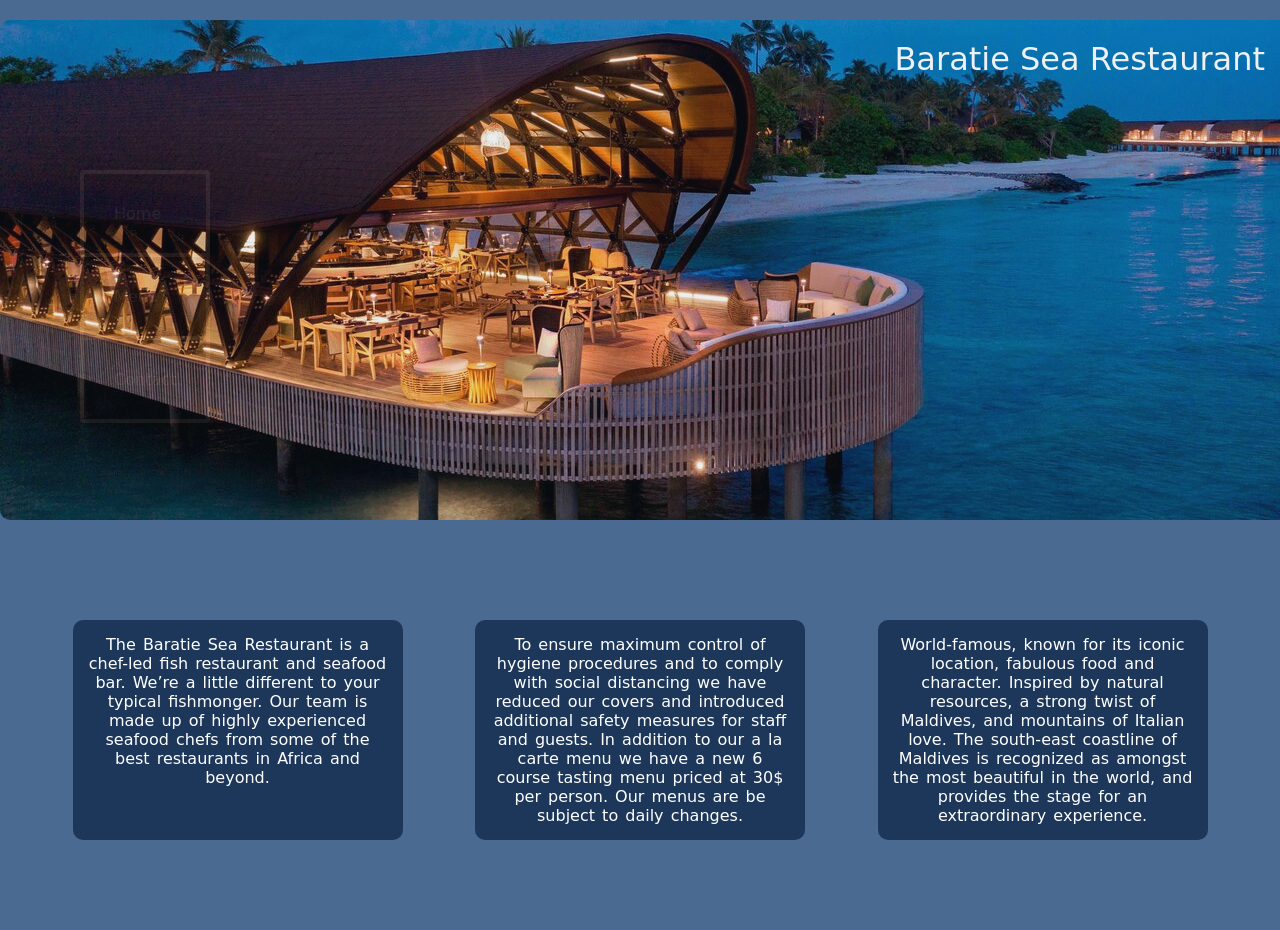
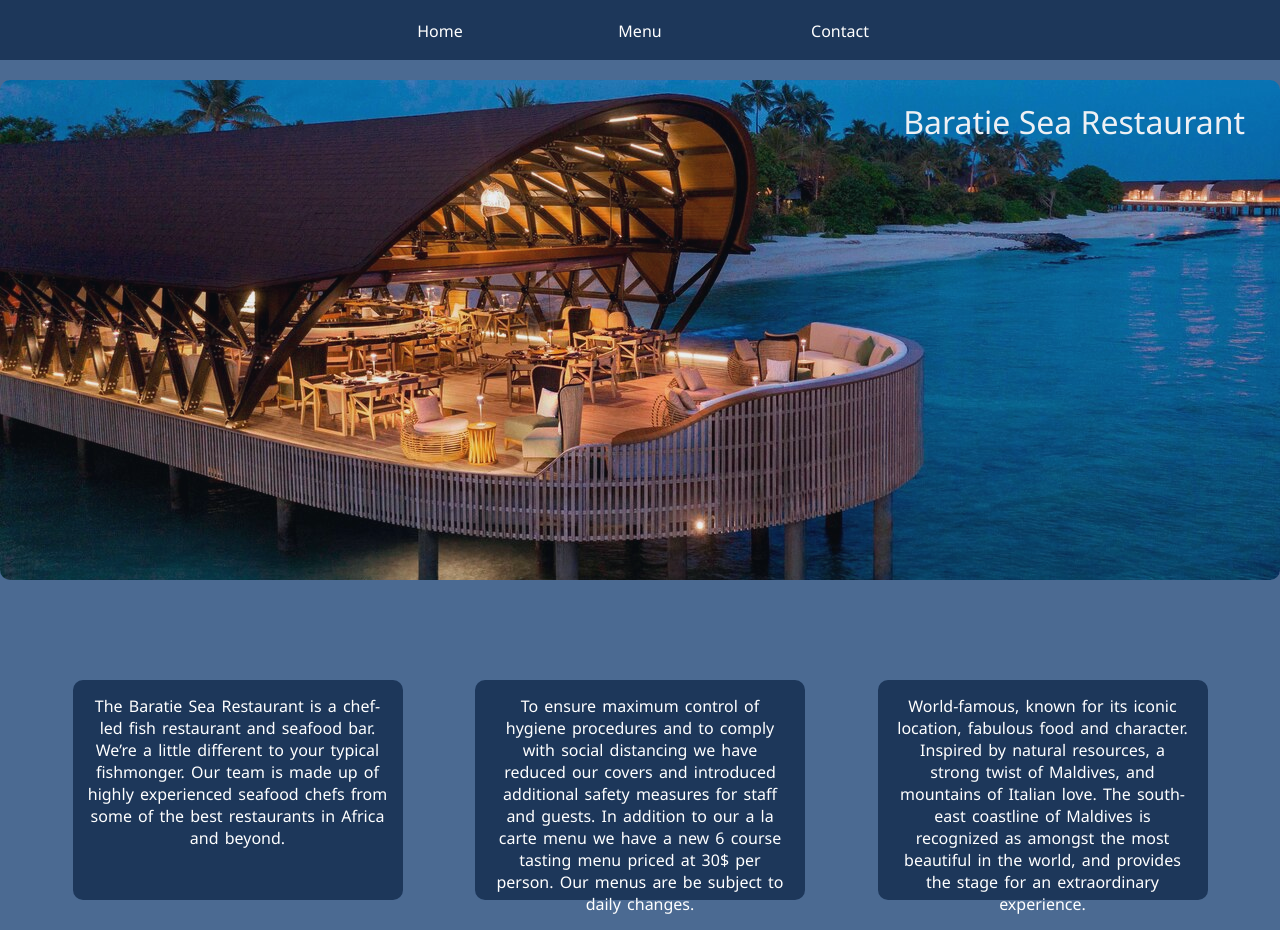
Before and after one commit to PetarPetric/Restaurant-Page, a plain HTML site: page index.html in a window 1280 px wide. Before the commit the page ends 870 px from the top, so only its background shows below. Drawn offline with Linux system fonts and the light colour scheme.

Commit message:
redesigning a page a bit

```diff
--- a/style.css
+++ b/style.css
@@ -2,7 +2,7 @@
   box-sizing: border-box;
   margin: 0;
   padding: 0;
-  font-family: cursive ,Helvetica, sans-serif;
+  font-family: 'Segoe UI', Tahoma, Geneva, Verdana, sans-serif;
   font-weight: normal;
 }
 
@@ -19,7 +19,7 @@
   margin-left: auto;
   margin-right: auto;
   height: 500px;
-  width: 1300px;
+  max-width: 1300px;
   text-align: right;
   border-radius: 10px;
   color: white;
@@ -37,6 +37,7 @@
 }
 
 .left-Footer {
+  display: inline-block;
   justify-content: center;
   padding: 15px;
   border-radius: 10px;
@@ -47,6 +48,7 @@
 }
 
 .middle-Footer {
+  display: inline-block;
   padding: 15px;
   border-radius: 10px;
   width: 330px;
@@ -56,6 +58,7 @@
 }
 
 .right-Footer {
+  display: inline-block;
   padding: 15px;
   border-radius: 10px;
   width: 330px;
@@ -64,26 +67,33 @@
   background-color: #1D375A;
 }
 
+.menuDiv {
+  display: flex;
+  justify-content: center;
+  height: 60px;
+  background-color: #1D375A;
+  overflow: auto;
+}
+
 .menuBar {
   display: flex;
-  flex-direction: column;
+  width: 600px;
+  justify-content: space-around;
   list-style: none;
-  margin-left: 80px;
-  margin-top: 150px;
-  position: absolute;
-  border: solid white 2px;
-  border-radius: 4px;
   color: white;
 }
 
 .menuTabs {
-  padding: 30px;
-  border: solid white 2px;
+  display: flex;
+  justify-content: center;
+  padding-top: 20px;
+  border-radius: 5px;
+  height: auto;
+  width: 100px;
 }
 
-
 .menuTabs:hover {
-  background-color: #555;
+  background-color: #4B6A92;
 }
 
 .menuHeader {
@@ -123,7 +133,7 @@
   margin-top: 20px;
   margin-right: auto;
   margin-left: auto;
-  background-color: #555;
+  background-color: #1D375A;
   width: 500px;
   height: 500px;
   color: white;
```
Also changed, not shown: main.js.
